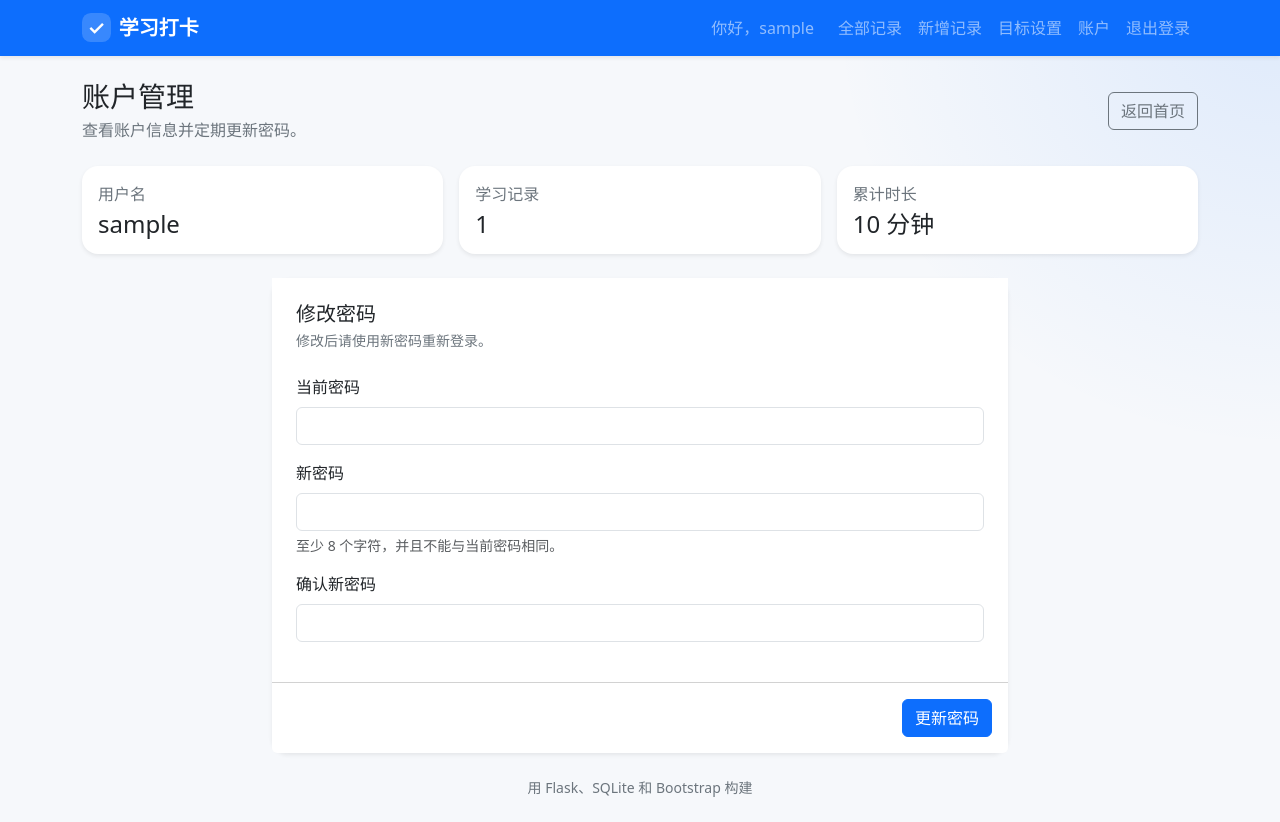
After one commit to zcy-2006/python-flask-study-tracker, a Flask app: page /account in a window 1280 px wide. The commit adds this page. Run offline with Flask 3, Linux system fonts and the light colour scheme; a user stored in the database is signed in; tables that the repository leaves empty hold one stand-in row (values such as "Sample post"); some libraries are stand-ins or nearby versions.

Commit message:
feat: add account security and password management

```diff
--- a/app.py
+++ b/app.py
@@ -17,6 +17,7 @@ from flask import (
     request,
     url_for,
 )
+from flask_wtf.csrf import CSRFProtect
 from flask_login import (
     LoginManager,
     UserMixin,
@@ -28,6 +29,8 @@ from flask_login import (
 from werkzeug.security import check_password_hash, generate_password_hash
 
 WEEKDAY_LABELS = ["周一", "周二", "周三", "周四", "周五", "周六", "周日"]
+
+csrf = CSRFProtect()
 
 login_manager = LoginManager()
 login_manager.login_view = "login"
@@ -53,12 +56,32 @@ def load_user(user_id):
     return User(row["id"], row["username"], row["password_hash"])
 
 
+def register_security_headers(app):
+    @app.after_request
+    def add_security_headers(response):
+        response.headers.setdefault("X-Content-Type-Options", "nosniff")
+        response.headers.setdefault("X-Frame-Options", "DENY")
+        response.headers.setdefault(
+            "Referrer-Policy", "strict-origin-when-cross-origin"
+        )
+        response.headers.setdefault(
+            "Permissions-Policy", "camera=(), microphone=(), geolocation=()"
+        )
+        return response
+
+
 def create_app(test_config=None):
     """Create and configure the Flask application."""
     app = Flask(__name__, instance_relative_config=True)
     app.config.from_mapping(
         SECRET_KEY=os.environ.get("SECRET_KEY", "dev-change-me"),
         DATABASE=os.path.join(app.instance_path, "study_tracker.sqlite"),
+        SESSION_COOKIE_HTTPONLY=True,
+        SESSION_COOKIE_SAMESITE="Lax",
+        SESSION_COOKIE_SECURE=os.environ.get("SESSION_COOKIE_SECURE", "0") == "1",
+        REMEMBER_COOKIE_HTTPONLY=True,
+        REMEMBER_COOKIE_SAMESITE="Lax",
+        REMEMBER_COOKIE_SECURE=os.environ.get("SESSION_COOKIE_SECURE", "0") == "1",
     )
 
     if test_config is not None:
@@ -66,7 +89,9 @@ def create_app(test_config=None):
 
     os.makedirs(app.instance_path, exist_ok=True)
 
+    csrf.init_app(app)
     login_manager.init_app(app)
+    register_security_headers(app)
     register_database(app)
     register_routes(app)
     return app
@@ -487,6 +512,21 @@ def build_heatmap(db, end_date, user_id, daily_goal, weeks=8):
         heatmap_weeks.append(week)
 
     return heatmap_weeks, start_date, end_date
+
+
+
+def validate_password_change(current_password, new_password, confirm_password):
+    if not current_password:
+        return "请输入当前密码。"
+    if len(new_password) < 8:
+        return "新密码至少需要 8 个字符。"
+    if len(new_password) > 128:
+        return "新密码不能超过 128 个字符。"
+    if new_password != confirm_password:
+        return "两次输入的新密码不一致。"
+    if current_password == new_password:
+        return "新密码不能与当前密码相同。"
+    return None
 
 
 def calculate_streak(study_dates, today=None):
@@ -917,6 +957,63 @@ def register_routes(app):
 
         return render_template("settings.html", settings=settings_data)
 
+    @app.route("/account", methods=("GET", "POST"))
+    @login_required
+    def account_page():
+        db = get_db()
+        user_row = db.execute(
+            """
+            SELECT id, username, password_hash, created_at
+            FROM users
+            WHERE id = ?
+            """,
+            (current_user.id,),
+        ).fetchone()
+
+        account_stats = db.execute(
+            """
+            SELECT
+                COUNT(*) AS total_records,
+                COALESCE(SUM(duration_minutes), 0) AS total_minutes,
+                COUNT(DISTINCT study_date) AS active_days
+            FROM records
+            WHERE user_id = ?
+            """,
+            (current_user.id,),
+        ).fetchone()
+
+        if request.method == "POST":
+            current_password = request.form.get("current_password", "")
+            new_password = request.form.get("new_password", "")
+            confirm_password = request.form.get("confirm_password", "")
+            error = validate_password_change(
+                current_password,
+                new_password,
+                confirm_password,
+            )
+
+            if error is None and not check_password_hash(
+                user_row["password_hash"], current_password
+            ):
+                error = "当前密码不正确。"
+
+            if error is None:
+                db.execute(
+                    "UPDATE users SET password_hash = ? WHERE id = ?",
+                    (generate_password_hash(new_password), current_user.id),
+                )
+                db.commit()
+                flash("密码已更新。", "success")
+                return redirect(url_for("account_page"))
+
+            flash(error, "error")
+
+        return render_template(
+            "account.html",
+            account=dict(user_row),
+            account_stats=account_stats,
+        )
+
     @app.get("/health")
     def health():
         return {"status": "ok"}
--- a/requirements.txt
+++ b/requirements.txt
@@ -1,2 +1,3 @@
 Flask>=3.0.3,<3.1
 Flask-Login>=0.6.3,<0.7
+Flask-WTF>=1.2.1,<2
--- /dev/null
+++ b/templates/account.html
@@ -0,0 +1,70 @@
+{% extends "base.html" %}
+
+{% block title %}账户管理 | 学习打卡{% endblock %}
+
+{% block content %}
+<div class="d-flex flex-column flex-md-row justify-content-between align-items-md-center gap-3 mb-4">
+    <div>
+        <h1 class="h3 mb-1">账户管理</h1>
+        <p class="text-secondary mb-0">查看账户信息并定期更新密码。</p>
+    </div>
+    <a class="btn btn-outline-secondary" href="{{ url_for('index') }}">返回首页</a>
+</div>
+
+<div class="row g-3 mb-4">
+    <div class="col-12 col-md-4">
+        <div class="card border-0 shadow-sm h-100">
+            <div class="card-body">
+                <p class="text-secondary mb-1">用户名</p>
+                <p class="h4 mb-0">{{ account.username }}</p>
+            </div>
+        </div>
+    </div>
+    <div class="col-6 col-md-4">
+        <div class="card border-0 shadow-sm h-100">
+            <div class="card-body">
+                <p class="text-secondary mb-1">学习记录</p>
+                <p class="h4 mb-0">{{ account_stats.total_records }}</p>
+            </div>
+        </div>
+    </div>
+    <div class="col-6 col-md-4">
+        <div class="card border-0 shadow-sm h-100">
+            <div class="card-body">
+                <p class="text-secondary mb-1">累计时长</p>
+                <p class="h4 mb-0">{{ account_stats.total_minutes }} 分钟</p>
+            </div>
+        </div>
+    </div>
+</div>
+
+<div class="row justify-content-center">
+    <div class="col-12 col-lg-8">
+        <form class="card border-0 shadow-sm" method="post">
+        <input type="hidden" name="csrf_token" value="{{ csrf_token() }}">
+            <div class="card-header bg-white p-4 pb-0 border-0">
+                <h2 class="h5 mb-1">修改密码</h2>
+                <p class="text-secondary small mb-0">修改后请使用新密码重新登录。</p>
+            </div>
+            <div class="card-body p-4">
+                <div class="mb-3">
+                    <label class="form-label" for="current_password">当前密码</label>
+                    <input class="form-control" id="current_password" name="current_password" type="password" required>
+                </div>
+                <div class="mb-3">
+                    <label class="form-label" for="new_password">新密码</label>
+                    <input class="form-control" id="new_password" name="new_password" type="password" minlength="8" maxlength="128" required>
+                    <div class="form-text">至少 8 个字符，并且不能与当前密码相同。</div>
+                </div>
+                <div class="mb-3">
+                    <label class="form-label" for="confirm_password">确认新密码</label>
+                    <input class="form-control" id="confirm_password" name="confirm_password" type="password" minlength="8" maxlength="128" required>
+                </div>
+            </div>
+            <div class="card-footer bg-white d-flex justify-content-end p-3">
+                <button class="btn btn-primary" type="submit">更新密码</button>
+            </div>
+        </form>
+    </div>
+</div>
+{% endblock %}
--- a/templates/base.html
+++ b/templates/base.html
@@ -17,7 +17,9 @@
                     <a class="nav-link" href="{{ url_for('index') }}">全部记录</a>
                     <a class="nav-link" href="{{ url_for('new_record') }}">新增记录</a>
                     <a class="nav-link" href="{{ url_for('settings_page') }}">目标设置</a>
+                    <a class="nav-link" href="{{ url_for('account_page') }}">账户</a>
                     <form class="d-inline" method="post" action="{{ url_for('logout') }}">
+        <input type="hidden" name="csrf_token" value="{{ csrf_token() }}">
                         <button class="nav-link btn btn-link" type="submit">退出登录</button>
                     </form>
                 {% else %}
--- a/templates/form.html
+++ b/templates/form.html
@@ -11,6 +11,7 @@
         </div>
 
         <form class="card border-0 shadow-sm" method="post">
+        <input type="hidden" name="csrf_token" value="{{ csrf_token() }}">
             <div class="card-body p-4">
                 <div class="mb-3">
                     <label class="form-label" for="title">学习内容 *</label>
--- a/templates/index.html
+++ b/templates/index.html
@@ -321,12 +321,14 @@
                                 <div class="d-flex justify-content-end gap-1 flex-wrap">
                                     <a class="btn btn-sm btn-outline-primary" href="{{ url_for('edit_record', record_id=record.id) }}">编辑</a>
                                     <form method="post" action="{{ url_for('toggle_record', record_id=record.id) }}">
+        <input type="hidden" name="csrf_token" value="{{ csrf_token() }}">
                                         {{ filter_hidden_fields() }}
                                         <button class="btn btn-sm btn-outline-success" type="submit">
                                             {{ '取消完成' if record.completed else '标记完成' }}
                                         </button>
                                     </form>
                                     <form method="post" action="{{ url_for('delete_record', record_id=record.id) }}" onsubmit="return confirm('确定要删除这条学习记录吗？');">
+        <input type="hidden" name="csrf_token" value="{{ csrf_token() }}">
                                         {{ filter_hidden_fields() }}
                                         <button class="btn btn-sm btn-outline-danger" type="submit">删除</button>
                                     </form>
--- a/templates/login.html
+++ b/templates/login.html
@@ -11,6 +11,7 @@
         </div>
 
         <form class="card border-0 shadow-sm" method="post">
+        <input type="hidden" name="csrf_token" value="{{ csrf_token() }}">
             <div class="card-body p-4">
                 <div class="mb-3">
                     <label class="form-label" for="username">用户名</label>
--- a/templates/register.html
+++ b/templates/register.html
@@ -11,6 +11,7 @@
         </div>
 
         <form class="card border-0 shadow-sm" method="post">
+        <input type="hidden" name="csrf_token" value="{{ csrf_token() }}">
             <div class="card-body p-4">
                 <div class="mb-3">
                     <label class="form-label" for="username">用户名</label>
--- a/templates/settings.html
+++ b/templates/settings.html
@@ -11,6 +11,7 @@
         </div>
 
         <form class="card border-0 shadow-sm" method="post">
+        <input type="hidden" name="csrf_token" value="{{ csrf_token() }}">
             <div class="card-body p-4">
                 <div class="mb-4">
                     <label class="form-label" for="daily_goal_minutes">每日学习目标（分钟）</label>
```
Also changed, not shown: tests/test_app.py (+57 -0 lines), README.md.
